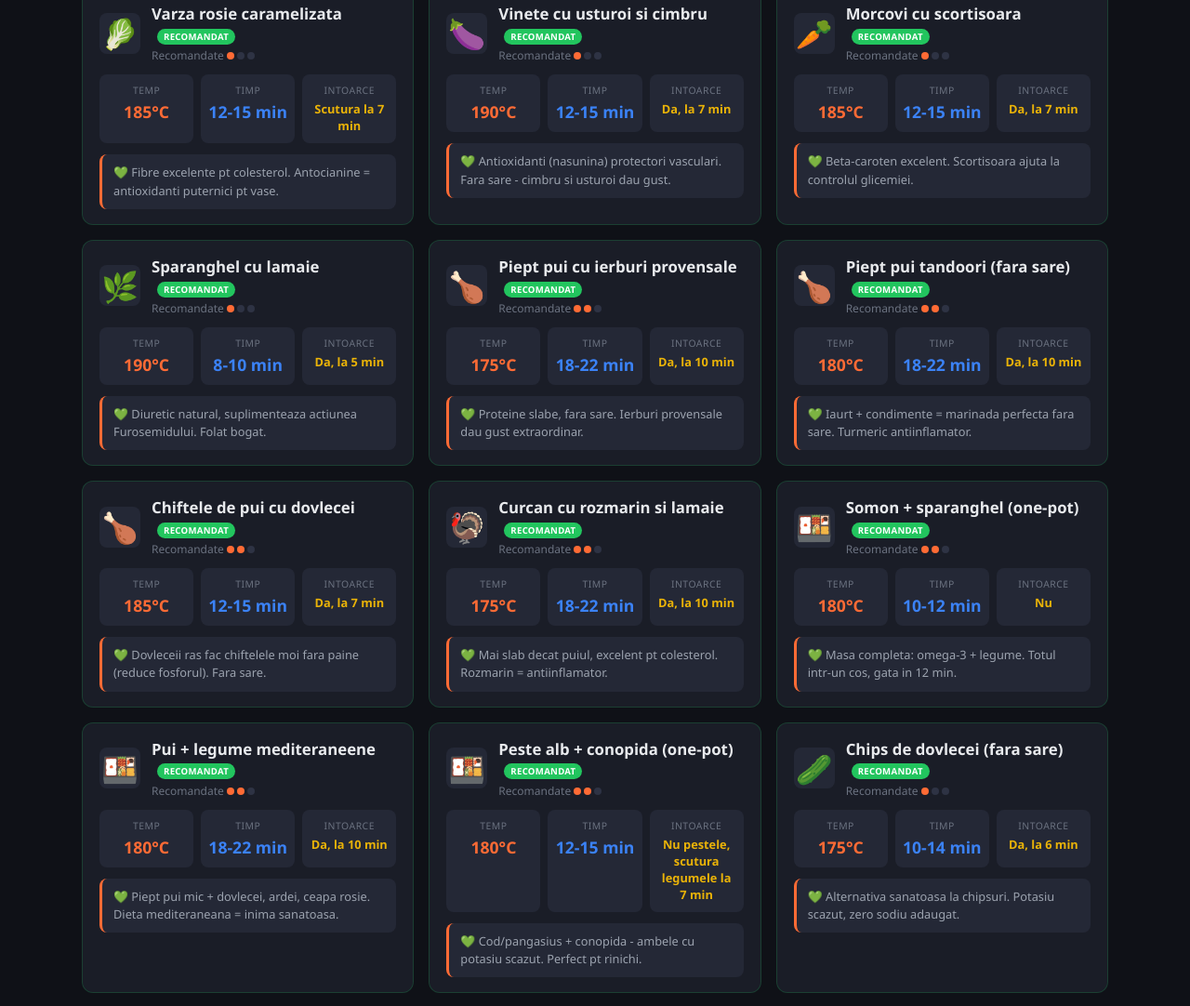
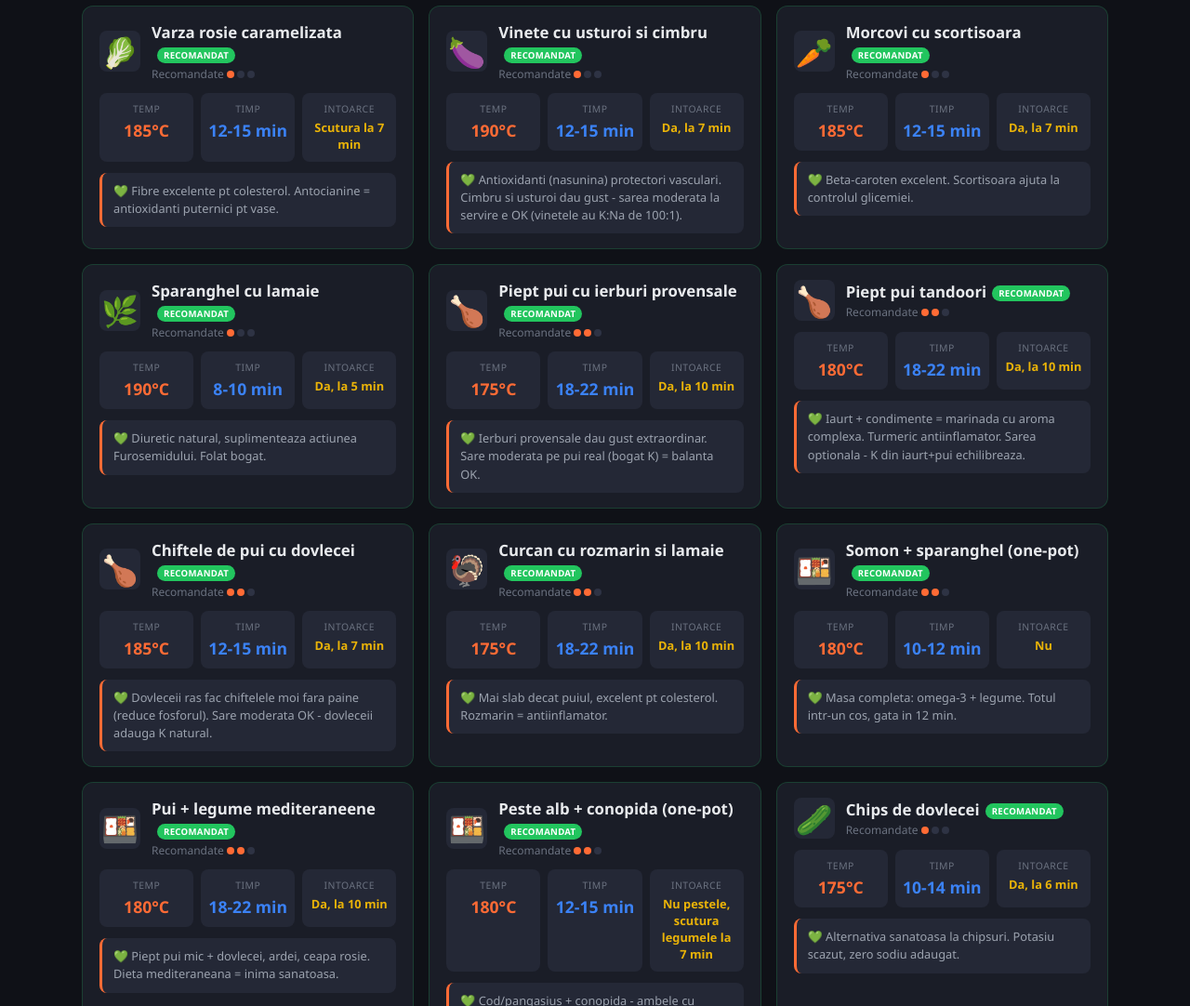
Before and after one commit to padrian2s/air-fryer, a plain HTML site: page index.html in a window 1280 px wide. Shown: the part 4164-5246 px from the top of the page at 93% size. Drawn offline with Linux system fonts and the light colour scheme.

Commit message:
Reframe recipes: Na:K balance over sodium elimination
Dr. Ekberg: sodium on real food (rich in K) is OK in moderation.
The danger is processed food sodium WITHOUT potassium balance.

- Health banner: replaced "Fara sare" with Na:K balance principle
- All 20 Recomandate recipe notes: added approximate Na:K ratios
  (e.g., salmon 50mg Na / 360mg K = 7:1, eggplant 2mg Na / 230mg K = 100:1)
- Updated tips from "FARA sare" to "moderate salt OK on whole food"
- Removed "(fara sare)" from recipe names (salmon, broccoli, chicken, chips)
- Each recipe now explains why whole food Na:K balance is naturally good

Co-Authored-By: Claude Opus 4.6 <noreply@anthropic.com>

```diff
--- a/index.html
+++ b/index.html
@@ -352,7 +352,7 @@
     <h3>&#x1F49A; Retete personalizate - Profil medical</h3>
     <p>Aceste retete sunt adaptate pentru urmatorul profil:</p>
     <ul>
-      <li><strong>Fara sare adaugata</strong> - hipertensiune grad III (se folosesc ierburi, lamaie, usturoi, condimente)</li>
+      <li><strong>Balanta Na:K conteaza mai mult decat Na singur</strong> - Dr. Ekberg: sarea pe mancare reala (bogata in K) e OK cu moderatie; pericolul e sodiul din procesate FARA potasiu. La HTA grad III: moderat cu sarea, compensezi cu alimente bogate in K.</li>
       <li><strong>Grasimi saturate minime</strong> - hipercolesterolemie (ulei masline, peste, carne slaba)</li>
       <li><strong>Proteine moderate (60-80g/zi)</strong> - CKD G3a: eGFR 45-60 ml/min (Dr. Ekberg: nu elimina, dar nu exagera - proteina de calitate inalta produce mai putine deseuri azotate)</li>
       <li><strong>Potasiu: inca se filtreaza OK in G3a</strong> - nu trebuie restrictionat drastic inca (doar daca analizele arata acumulare); se restrictioneaza sub 3000mg in G3b</li>
@@ -890,14 +890,14 @@ const recipes = [
   // ═══════════════════════════════════════════════════
 
   // PESTE & OMEGA-3 (excelent pt inima, creier, antiinflamator)
-  {id:200,name:"Somon cu lamaie si marar (fara sare)",emoji:"\u{1F41F}",cat:"Recomandate",temp:175,time:"10-12",flip:"Nu",difficulty:2,
-   tip:"Omega-3 excelent pt inima si creier. FARA sare - foloseste lamaie, marar si usturoi.",
+  {id:200,name:"Somon cu lamaie si marar",emoji:"\u{1F41F}",cat:"Recomandate",temp:175,time:"10-12",flip:"Nu",difficulty:2,
+   tip:"Omega-3 excelent pt inima si creier. Lamaie, marar, usturoi dau gust - sarea moderata e OK pe peste real (bogat in K).",
    steps:["Tamponeaza fileul uscat","Condimenteaza cu zeama de lamaie, marar proaspat, usturoi praf","Strop de ulei de masline extravirgin","Asaza cu pielea in jos","Gateste la 175°C, 10-12 min"],
-   notes:"Omega-3 reduce inflamatia si colesterolul. Ideal 2-3 portii/saptamana. Portie: 120g (~25g proteine). Dr. Ekberg: pestele gras e una din cele mai bune surse de proteine pt CKD - calitate inalta = mai putin azot rezidual."},
+   notes:"Na:K excelent - somonul are ~50mg Na si ~360mg K per 120g = raport natural foarte bun. Omega-3 reduce inflamatia. Dr. Ekberg: pestele gras = una din cele mai bune surse de proteine pt CKD. Un varf de sare e OK pe mancare reala bogata in K."},
   {id:201,name:"Pastrav cu ierburi",emoji:"\u{1F41F}",cat:"Recomandate",temp:175,time:"12-14",flip:"Nu",difficulty:2,
    tip:"Peste bogat in omega-3, sarac in sodiu natural. Ierburi proaspete in loc de sare.",
    steps:["Curata pastravul, tamponeaza uscat","Umple cu felii de lamaie, cimbru si rozmarin","Unge cu ulei de masline","Gateste la 175°C, 12-14 min"],
-   notes:"Pastravul romanesc e excelent - omega-3 si proteine de calitate. Portie 120-130g."},
+   notes:"Na:K bun - pastravul: ~50mg Na, ~350mg K per 120g. Omega-3 si proteine de calitate. Un pic de sare pe peste real = absolut OK (raport Na:K ramine favorabil)."},
   {id:202,name:"Macrou cu turmeric",emoji:"\u{1F41F}",cat:"Recomandate",temp:180,time:"10-12",flip:"Da, cu grija la 6 min",difficulty:2,
    tip:"Macrou = cel mai bogat peste in omega-3. Turmeric = antiinflamator puternic.",
    steps:["Fileuri de macrou, tamponate uscat","Amestec: turmeric, piper negru (activeaza curcumina), usturoi praf","Unge cu ulei de masline","Gateste la 180°C, 10-12 min"],
@@ -905,91 +905,91 @@ const recipes = [
   {id:203,name:"Cod cu crusta de ierburi",emoji:"\u{1F41F}",cat:"Recomandate",temp:180,time:"10-12",flip:"Nu",difficulty:2,
    tip:"Peste alb slab, usor de digerat. Fosfor mai scazut decat pestele gras.",
    steps:["Fileuri de cod, tamponate uscat","Amestec: pesmet integral + patrunjel + usturoi + zeama lamaie","Presara pe fileu, apasa usor","Strop ulei masline","Gateste la 180°C, 10-12 min"],
-   notes:"Codul are fosfor mai scazut decat somonul - bun pentru CKD. Proteine de calitate."},
+   notes:"Cod: Na ~55mg, K ~200mg, P scazut per 120g - raport Na:K bun si fosfor mai mic decat pestele gras. Proteine de calitate inalta."},
 
   // LEGUME (antiinflamatoare, sarace in sodiu, bogate in fibre)
-  {id:210,name:"Broccoli cu usturoi (fara sare)",emoji:"\u{1F966}",cat:"Recomandate",temp:180,time:"8-10",flip:"Da, la 5 min",difficulty:1,
+  {id:210,name:"Broccoli cu usturoi",emoji:"\u{1F966}",cat:"Recomandate",temp:180,time:"8-10",flip:"Da, la 5 min",difficulty:1,
    tip:"Bogat in vitamina C si fibre, potasiu moderat. Usturoi in loc de sare!",
    steps:["Buchete mici, egale","Amesteca cu 1 lingurita ulei masline si usturoi pisat","Optional: fulgi de ardei iute","Gateste la 180°C, 8-10 min"],
-   notes:"Broccoli are potasiu moderat (OK pt CKD G3a). Dr. Ekberg: legumele non-amidonoase sunt baza dietei kidney-friendly - fibre, vitamine, fara spike glicemic."},
+   notes:"Na:K excelent - broccoli: ~30mg Na, ~300mg K per 150g = potasiu de 10x sodiul. Echilibreaza natural orice sare adaugata. Dr. Ekberg: legumele non-amidonoase sunt baza dietei kidney-friendly."},
   {id:211,name:"Dovlecei cu oregano si lamaie",emoji:"\u{1F952}",cat:"Recomandate",temp:185,time:"10-12",flip:"Da, la 6 min",difficulty:1,
    tip:"Dovleceii au potasiu scazut si sunt excelenti pentru rinichi.",
    steps:["Taie rondele de 1.5cm","Unge cu ulei masline, oregano uscat, zeama lamaie","Piper negru dupa gust","Gateste la 185°C, 10-12 min"],
-   notes:"Potasiu scazut (~260mg/150g) - printre cele mai bune legume pt CKD. Zero sodiu adaugat."},
+   notes:"Na:K foarte bun - dovlecei: ~5mg Na, ~260mg K per 150g. Potasiu moderat-scazut dar raport Na:K excelent. Un strop de sare pe dovlecei reali ramane in balanta sanatoasa."},
   {id:212,name:"Ardei grasi cu busuioc",emoji:"\u{1F336}\uFE0F",cat:"Recomandate",temp:185,time:"8-10",flip:"Da, la 5 min",difficulty:1,
    tip:"Vitamina C bogata, potasiu moderat, antiinflamator. Coloreaza farfuria!",
    steps:["Taie in fasii late","Unge cu ulei masline","Presara busuioc uscat si usturoi granulat","Gateste la 185°C, 8-10 min","Zeama de lamaie la servire"],
-   notes:"Dr. Ekberg: ardeii gras au aceleasi niveluri scazute de K/Na/P ca merele, dar FARA zahar - alternativa perfecta pt CKD cu rezistenta la insulina. Vitamina C bogata."},
+   notes:"Na:K excelent - ardei: ~3mg Na, ~210mg K per 150g. Dr. Ekberg: aceleasi niveluri scazute ca merele dar FARA zahar. Potasiul bogat echilibreaza natural orice sare. Vitamina C bogata."},
   {id:213,name:"Conopida cu turmeric si chimion",emoji:"\u{1F33D}",cat:"Recomandate",temp:190,time:"12-15",flip:"Da, la 7 min",difficulty:1,
    tip:"Conopida = potasiu scazut, fibre bune, versatila. Turmeric = antiinflamator.",
    steps:["Buchete medii, egale","Amestec: ulei masline, turmeric, chimion, piper negru","Amesteca bine sa acopere uniform","Gateste la 190°C, 12-15 min"],
-   notes:"Dr. Ekberg: conopida e pe lista alimentelor recomandate pt rinichi - potasiu scazut (~175mg/100g), fosfor scazut, versatila. Turmeric-ul protejeaza vasele."},
+   notes:"Na:K bun - conopida: ~30mg Na, ~175mg K per 100g. Dr. Ekberg: pe lista top alimente pt rinichi. Potasiu si fosfor scazute, dar suficient K sa echilibreze sarea moderata. Turmeric-ul protejeaza vasele."},
   {id:214,name:"Varza rosie caramelizata",emoji:"\u{1F96C}",cat:"Recomandate",temp:185,time:"12-15",flip:"Scutura la 7 min",difficulty:1,
    tip:"Fibre excelente pt colesterol. Antocianine = antioxidanti puternici pt vase.",
    steps:["Taie fasii subtiri","Amesteca cu 1 lingurita ulei masline si otet balsamic","Optional: putin miere (1/2 lingurita)","Gateste la 185°C, 12-15 min","Scutura de 2 ori"],
-   notes:"Dr. Ekberg: varza e un aliment excelent pt rinichi - potasiu/fosfor/sodiu toate scazute, multe moduri de preparare (inclusiv varza murata = probiotice). Antocianinele protejeaza vasele."},
+   notes:"Na:K bun - varza rosie: ~25mg Na, ~240mg K per 150g. Dr. Ekberg: varza = aliment excelent pt rinichi, toate mineralele scazute. Raport K:Na de ~10:1 natural. Varza murata = probiotice (dar atentie la sarea din saramura)."},
   {id:215,name:"Vinete cu usturoi si cimbru",emoji:"\u{1F346}",cat:"Recomandate",temp:190,time:"12-15",flip:"Da, la 7 min",difficulty:1,
-   tip:"Antioxidanti (nasunina) protectori vasculari. Fara sare - cimbru si usturoi dau gust.",
+   tip:"Antioxidanti (nasunina) protectori vasculari. Cimbru si usturoi dau gust - sarea moderata la servire e OK (vinetele au K:Na de 100:1).",
    steps:["Taie rondele de 1cm","NU sara - doar tamponeaza cu prosop","Unge cu ulei masline, usturoi pisat, cimbru","Gateste la 190°C, 12-15 min"],
-   notes:"Nasunina din vinete protejeaza membranele celulare. Nu mai e nevoie de sarare prealabila."},
+   notes:"Na:K excelent - vinete: ~2mg Na, ~230mg K per 150g. Raport K:Na de 100:1 natural! Nasunina protejeaza membranele celulare. Sarea la servire (nu inainte) e OK - potasiul compenseaza."},
   {id:216,name:"Morcovi cu scortisoara",emoji:"\u{1F955}",cat:"Recomandate",temp:185,time:"12-15",flip:"Da, la 7 min",difficulty:1,
    tip:"Beta-caroten excelent. Scortisoara ajuta la controlul glicemiei.",
    steps:["Taie batoane de 1cm sau rondele","Amesteca cu ulei masline si scortisoara","Optional: o picatura de miere","Gateste la 185°C, 12-15 min"],
-   notes:"Potasiu moderat (~320mg/150g) - OK in cantitati normale pt CKD G3a. Beta-carotenul e cardioprotector."},
+   notes:"Na:K excelent - morcovi: ~70mg Na, ~320mg K per 150g. Potasiu moderat dar raportul K:Na de ~5:1 e sanatos. Beta-carotenul e cardioprotector. Scortisoara regleaza glicemia."},
   {id:217,name:"Sparanghel cu lamaie",emoji:"\u{1F33F}",cat:"Recomandate",temp:190,time:"8-10",flip:"Da, la 5 min",difficulty:1,
    tip:"Diuretic natural, suplimenteaza actiunea Furosemidului. Folat bogat.",
    steps:["Rupe capetele lemnoase","Unge cu ulei masline si zeama lamaie","Piper negru","Gateste la 190°C, 8-10 min"],
-   notes:"Diuretic natural bun. Atentie: are potasiu moderat-ridicat, limiteaza la 100-150g/portie."},
+   notes:"Na:K = ~2mg Na, ~200mg K per 100g. Potasiu mai ridicat - limiteaza la 100-150g. In G3a inca se filtreaza K bine (Dr. Ekberg), dar monitorizeaza analizele. Diuretic natural - bun langa Furosemid."},
 
   // PEPT PUI & PROTEINE SLABE (moderate pt CKD)
   {id:220,name:"Piept pui cu ierburi provensale",emoji:"\u{1F357}",cat:"Recomandate",temp:175,time:"18-22",flip:"Da, la 10 min",difficulty:2,
-   tip:"Proteine slabe, fara sare. Ierburi provensale dau gust extraordinar.",
+   tip:"Ierburi provensale dau gust extraordinar. Sare moderata pe pui real (bogat K) = balanta OK.",
    steps:["Bate pieptul la 2cm grosime uniforma","Marinare: ulei masline, ierburi provensale, usturoi, lamaie","Lasa sa se marineze 30 min","Gateste la 175°C, 18-22 min","Temp interna: 74°C. Odihna 5 min"],
-   notes:"Portie 120g (= ~30g proteine din totalul de 60-80g/zi pt CKD G3a). Dr. Ekberg: mananca proteina cu grasime (nu slaba) - se utilizeaza mai bine, mai putin azot rezidual. ZERO sare."},
-  {id:221,name:"Piept pui tandoori (fara sare)",emoji:"\u{1F357}",cat:"Recomandate",temp:180,time:"18-22",flip:"Da, la 10 min",difficulty:2,
-   tip:"Iaurt + condimente = marinada perfecta fara sare. Turmeric antiinflamator.",
+   notes:"Na:K bun - piept pui 120g: ~65mg Na, ~250mg K. Raport natural K:Na de 4:1. Un strop de sare pe pui real (bogat in K) ramane in balanta. Dr. Ekberg: proteina cu grasime = mai putin azot rezidual. 120g = ~30g proteine din 60-80g/zi."},
+  {id:221,name:"Piept pui tandoori",emoji:"\u{1F357}",cat:"Recomandate",temp:180,time:"18-22",flip:"Da, la 10 min",difficulty:2,
+   tip:"Iaurt + condimente = marinada cu aroma complexa. Turmeric antiinflamator. Sarea optionala - K din iaurt+pui echilibreaza.",
    steps:["Bate pieptul, taie incizii adanci","Marinada: 2 linguri iaurt, turmeric, chimion, boia, ghimbir, usturoi","Marina min 2h (ideal peste noapte)","Gateste la 180°C, 18-22 min"],
-   notes:"Iaurtul inmoaie carnea natural. Condimentele inlocuiesc complet sarea. Portie 120-130g."},
+   notes:"Na:K bun - pui+iaurt: K natural bogat (~300mg total). Iaurtul inmoaie carnea si adauga K+Ca. Marinada cu condimente + iaurt = aroma complexa, sarea devine optionala nu obligatoriu interzisa."},
   {id:222,name:"Chiftele de pui cu dovlecei",emoji:"\u{1F357}",cat:"Recomandate",temp:185,time:"12-15",flip:"Da, la 7 min",difficulty:2,
-   tip:"Dovleceii ras fac chiftelele moi fara paine (reduce fosforul). Fara sare.",
+   tip:"Dovleceii ras fac chiftelele moi fara paine (reduce fosforul). Sare moderata OK - dovleceii adauga K natural.",
    steps:["Toca pieptul de pui sau foloseste carne tocata slaba","Amesteca cu dovlecei rasi (stoarsi bine), usturoi, patrunjel","Formeaza chiftele mici (4cm)","Unge cu ulei masline","Gateste la 185°C, 12-15 min"],
-   notes:"Dr. Ekberg: inlocuieste painea cu legume - reduci fosforul SI carbohidratii (dublu beneficiu pt CKD + rezistenta la insulina). Proteine moderate."},
+   notes:"Dovlecei in loc de paine = dublu beneficiu (mai putin P + mai putini carbo). Na:K: dovleceii adauga ~260mg K cu doar ~5mg Na = echilibreaza excelent. Dr. Ekberg: whole food cu balanta Na:K naturala."},
   {id:223,name:"Curcan cu rozmarin si lamaie",emoji:"\u{1F983}",cat:"Recomandate",temp:175,time:"18-22",flip:"Da, la 10 min",difficulty:2,
    tip:"Mai slab decat puiul, excelent pt colesterol. Rozmarin = antiinflamator.",
    steps:["Fileuri de curcan, batute la 2cm","Marinare: ulei masline, rozmarin proaspat, zeama lamaie, usturoi","Lasa 30 min sa se marineze","Gateste la 175°C, 18-22 min","Temp interna: 74°C"],
-   notes:"Curcanul are mai putine grasimi saturate decat puiul. Portie 120-130g pt CKD."},
+   notes:"Na:K bun - curcan 120g: ~60mg Na, ~270mg K. Grasimi saturate mai putine decat puiul. Cu lamaie (citrat) + rozmarin obtii aroma fara sa depinzi de sare. K-ul din carne echilibreaza natural."},
 
   // COMBINATII COMPLETE (o masa intr-un cos)
   {id:230,name:"Somon + sparanghel (one-pot)",emoji:"\u{1F371}",cat:"Recomandate",temp:180,time:"10-12",flip:"Nu",difficulty:2,
    tip:"Masa completa: omega-3 + legume. Totul intr-un cos, gata in 12 min.",
    steps:["Fileul de somon in centrul cosului","Sparanghel in jurul somonului","Unge totul cu ulei masline si zeama lamaie","Piper negru si marar","Gateste la 180°C, 10-12 min"],
-   notes:"Masa completa ideala: omega-3, proteine moderate (120g somon), legume. Fara sare."},
+   notes:"Na:K ideal - somon (360mg K) + sparanghel (200mg K) = ~560mg K cu doar ~55mg Na total. Raport K:Na de 10:1! Masa completa cu omega-3, proteine moderate. Sarea optionala - balanta e deja excelenta."},
   {id:231,name:"Pui + legume mediteraneene",emoji:"\u{1F371}",cat:"Recomandate",temp:180,time:"18-22",flip:"Da, la 10 min",difficulty:2,
    tip:"Piept pui mic + dovlecei, ardei, ceapa rosie. Dieta mediteraneana = inima sanatoasa.",
    steps:["Piept pui (120g) taiat cuburi 2cm","Dovlecei, ardei, ceapa rosie - cuburi","Amesteca totul cu ulei masline, oregano, usturoi","Gateste la 180°C, 18-22 min","Amesteca la jumatate"],
-   notes:"Dieta mediteraneana e #1 recomandata pt boli cardiovasculare. Zero sare, gust maxim."},
+   notes:"Na:K excelent - pui+dovlecei+ardei+ceapa: toate bogate in K, sarace in Na. Total K ~600mg, Na ~70mg = raport 9:1. Dieta mediteraneana = #1 pt cardiovascular. Cu whole food, balanta Na:K e natural buna."},
   {id:232,name:"Peste alb + conopida (one-pot)",emoji:"\u{1F371}",cat:"Recomandate",temp:180,time:"12-15",flip:"Nu pestele, scutura legumele la 7 min",difficulty:2,
    tip:"Cod/pangasius + conopida - ambele cu potasiu scazut. Perfect pt rinichi.",
    steps:["Buchete mici de conopida cu turmeric si ulei, pune in cos","Gateste conopida singura 5 min","Adauga fileul de peste deasupra","Continua inca 10 min","Zeama lamaie la servire"],
-   notes:"Combinatie ideala CKD-friendly: ambele au potasiu si fosfor scazut. Proteine de calitate."},
+   notes:"Na:K moderat - cod+conopida: K total ~375mg, Na ~85mg. Ambele cu P scazut = ideal CKD. Raport K:Na de ~4:1 - sarea moderata nu strica balanta pe whole food."},
 
   // GUSTARI SANATOASE
-  {id:240,name:"Chips de dovlecei (fara sare)",emoji:"\u{1F952}",cat:"Recomandate",temp:175,time:"10-14",flip:"Da, la 6 min",difficulty:1,
+  {id:240,name:"Chips de dovlecei",emoji:"\u{1F952}",cat:"Recomandate",temp:175,time:"10-14",flip:"Da, la 6 min",difficulty:1,
    tip:"Alternativa sanatoasa la chipsuri. Potasiu scazut, zero sodiu adaugat.",
    steps:["Taie dovlecei rondele foarte subtiri (2mm)","Tamponeaza cu prosop","Strop minim de ulei masline","Optional: boia dulce sau usturoi praf","Gateste la 175°C, 10-14 min pana sunt crocanti"],
-   notes:"Inlocuitor perfect de chipsuri - fara sodiu, fara grasimi trans, potasiu scazut."},
+   notes:"Na:K excelent - dovlecei: ~5mg Na, ~260mg K. Vs chipsuri procesate: ~170mg Na, ~350mg K + grasimi trans + fosfati. Diferenta e ca whole food are balanta, procesatele nu."},
   {id:241,name:"Chips de sfecla (portie mica)",emoji:"\u{1F341}",cat:"Recomandate",temp:170,time:"15-18",flip:"Scutura la 8 min",difficulty:1,
    tip:"Antioxidanti puternici. Portie mica (80g) din cauza potasiului mai ridicat.",
    steps:["Taie sfecla rondele de 1-2mm (mandolina)","Tamponeaza bine","Strop ulei masline","Gateste la 170°C, 15-18 min","Verifica des dupa min 12"],
-   notes:"Sfecla are potasiu ridicat - limiteaza la 80g/portie pt CKD. Dar betainele sunt excelente pt ficat si vase."},
+   notes:"Na:K - sfecla: ~65mg Na, ~325mg K per 80g. K mai ridicat - portie mica (80g) in G3a. Raport K:Na tot bun (~5:1). Dr. Ekberg: in G3a K-ul inca se filtreaza OK, limiteaza doar daca analizele arata acumulare."},
   {id:242,name:"Naut crocant cu condimente",emoji:"\u{1FAD8}",cat:"Recomandate",temp:190,time:"12-15",flip:"Scutura la 5 min de 2 ori",difficulty:1,
    tip:"Fibre excelente pt colesterol. Proteine vegetale. Gustare perfecta.",
    steps:["Scurge si usuca foarte bine nautul din conserva","Amesteca cu ulei masline, boia, chimion, usturoi praf","Asaza intr-un strat","Gateste la 190°C, 12-15 min, scutura des"],
-   notes:"Fibrele solubile din naut reduc LDL-colesterolul. Fara sare adaugata - condimentele sunt suficiente."},
+   notes:"Na:K bun - naut: ~7mg Na, ~290mg K per 100g. Raport K:Na de 40:1! Fibrele solubile reduc LDL. Chiar si cu un strop de sare la servire, balanta Na:K ramane excelenta pe whole food."},
   {id:243,name:"Mere coapte cu scortisoara",emoji:"\u{1F34E}",cat:"Recomandate",temp:170,time:"12-15",flip:"Nu",difficulty:1,
    tip:"Desert sanatos, fara zahar adaugat. Scortisoara ajuta circulatia.",
    steps:["Taie merele in sferturi, scoate cotorul","Presara scortisoara si o picatura de miere","Asaza cu coaja in jos","Gateste la 170°C, 12-15 min"],
-   notes:"Pectina din mere reduce colesterolul. Scortisoara imbunatateste circulatia periferica. Desert fara vinovatie."},
+   notes:"Na:K - mere: ~1mg Na, ~107mg K. Dr. Ekberg: merele sunt pe lista kidney-friendly dar au zahar - OK ca desert ocazional, nu ca baza dieta daca ai rezistenta la insulina. Pectina reduce colesterolul."},
 
   // ═══════════════════════════════════════════════════
   // SUPE - Aragaz, cuptor, microunde
```
